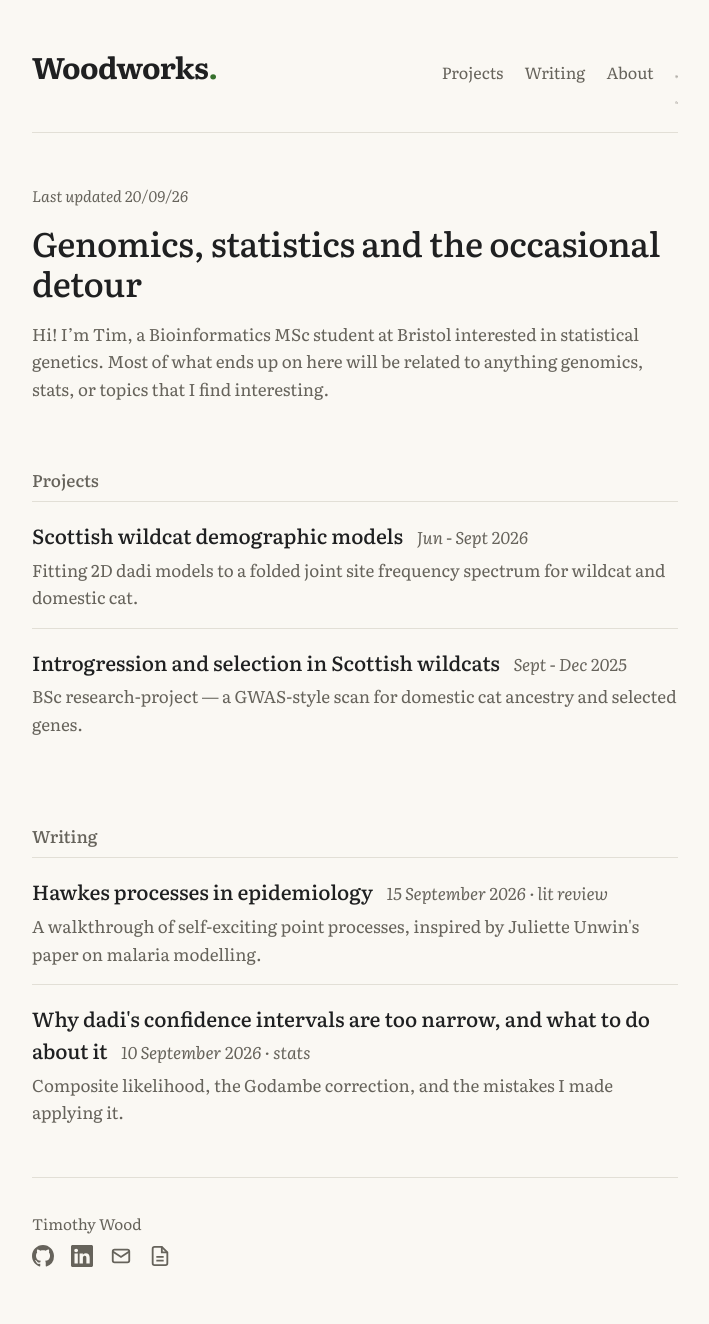
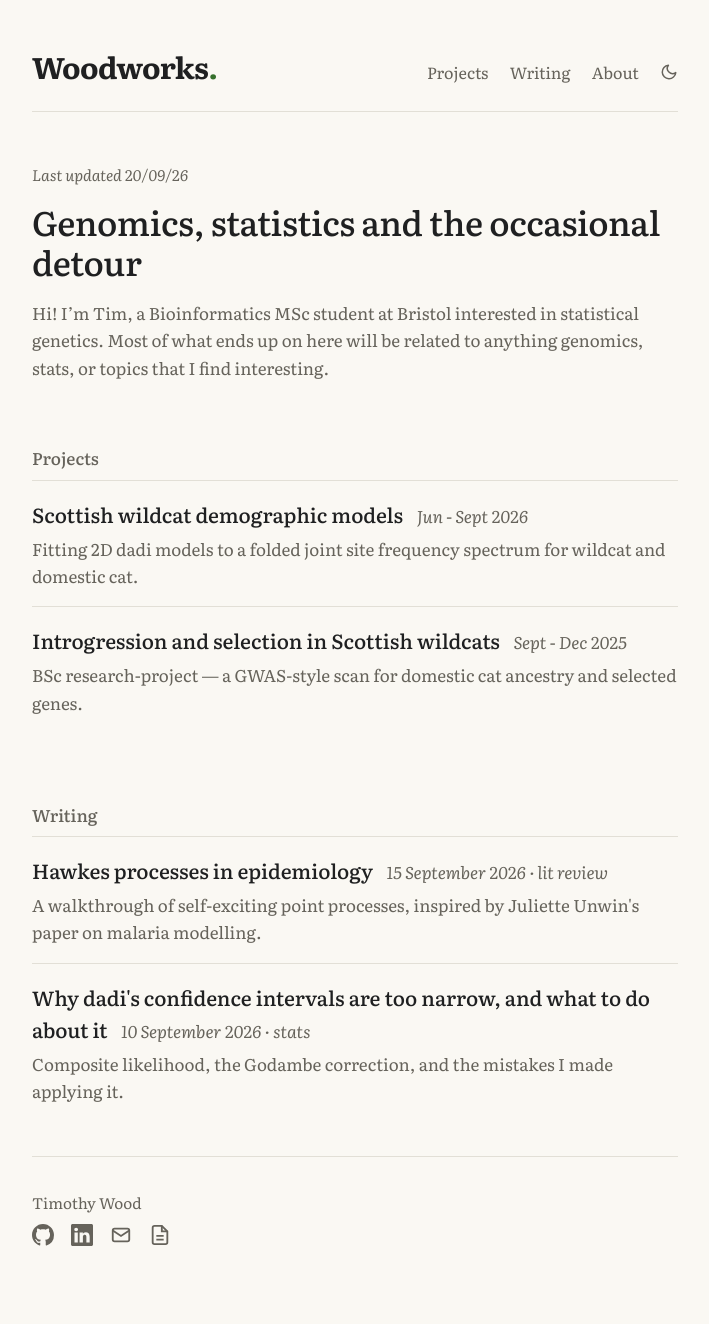
Before and after one commit to timj-wood/timj-wood.github.io, a Jekyll site: the page built from index.md, in a window 1280 px wide. Shown: the whole page, without its empty margins (285-994 px from the left). Built offline with Jekyll 4.4.1, drawn with Linux system fonts in a browser that asks for light colours; after the commit the page ends 1303 px from its top, so only the background shows below that.

Commit message:
Update style.css

```diff
--- a/assets/css/style.css
+++ b/assets/css/style.css
@@ -119,3 +119,13 @@ mjx-container { overflow-x: auto; overflow-y: hidden; }
 .theme-toggle { background: none; border: 0; padding: 0; font: inherit; line-height: inherit; color: var(--grain); cursor: pointer; }
 .theme-toggle:hover { color: var(--moss); }
 .theme-toggle:focus-visible { outline: 2px solid var(--moss); outline-offset: 2px; border-radius: 2px; }
+
+.theme-toggle { display: inline-flex; align-self: center; }
+.theme-toggle svg { width: 18px; height: 18px; }
+.theme-toggle .icon-moon { display: none; }
+@media (prefers-color-scheme: light) {
+  :root:not([data-theme="dark"]) .theme-toggle .icon-sun { display: none; }
+  :root:not([data-theme="dark"]) .theme-toggle .icon-moon { display: block; }
+}
+:root[data-theme="light"] .theme-toggle .icon-sun { display: none; }
+:root[data-theme="light"] .theme-toggle .icon-moon { display: block; }
```
